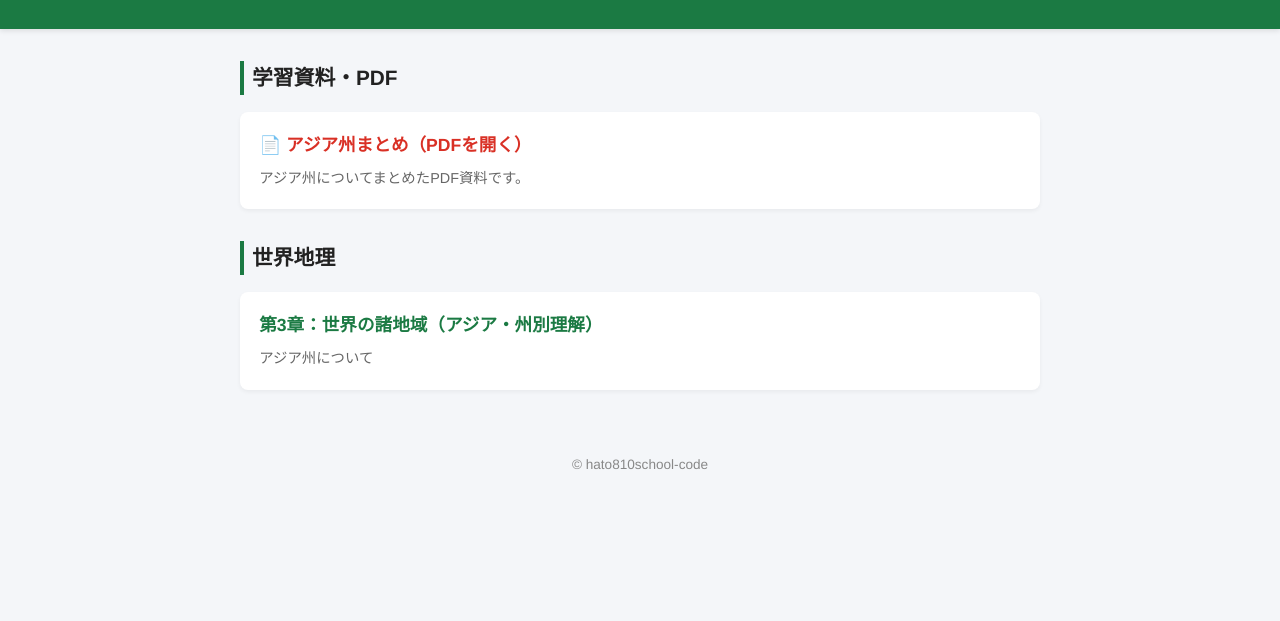
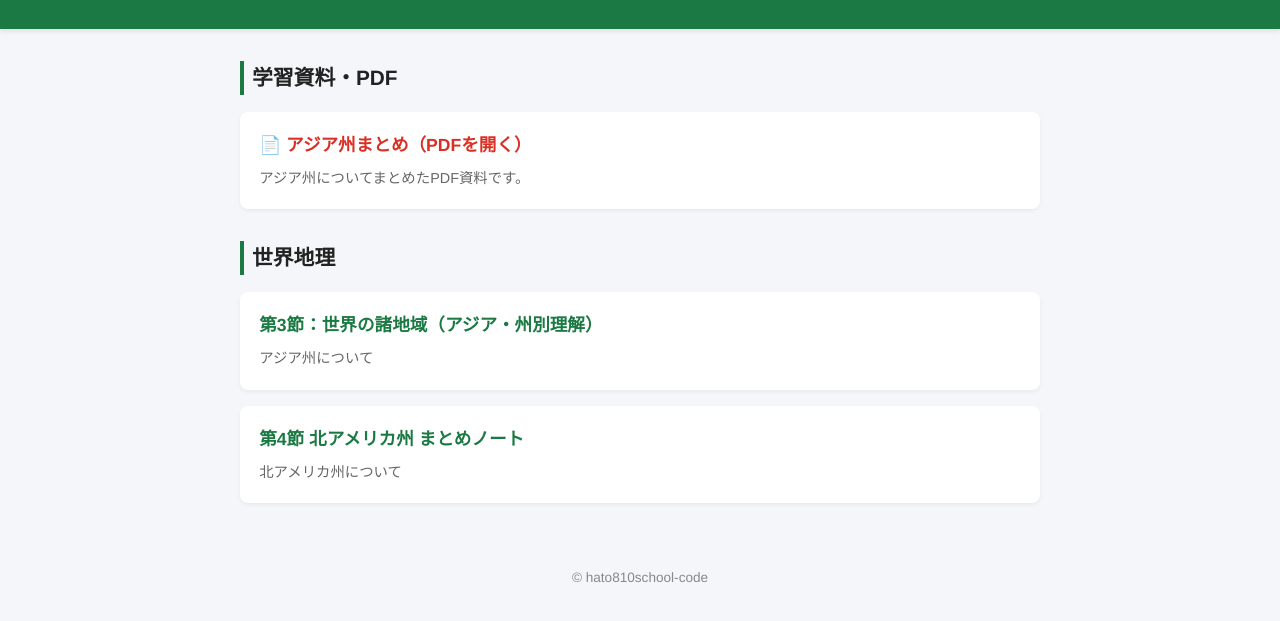
Before and after one commit to hato810school-code/geography, a plain HTML site: page index.html in a window 1280 px wide. Shown: the part 113-734 px from the top of the page. Drawn offline with Linux system fonts and the light colour scheme.

Commit message:
Update section titles in index.html

```diff
--- a/index.html
+++ b/index.html
@@ -106,8 +106,12 @@
         <h2>世界地理</h2>
         <ul class="unit-list">
             <li class="unit-card">
-                <a href="geography_unit1.html">第3章：世界の諸地域（アジア・州別理解）</a>
+                <a href="geography_unit1.html">第3節：世界の諸地域（アジア・州別理解）</a>
                 <p>アジア州について</p>
+            </li>
+            <li class="unit-card">
+                <a href="geography_unit2.html">第4節 北アメリカ州 まとめノート</a>
+                <p>北アメリカ州について</p>
             </li>
         </ul>
     </main>
```
